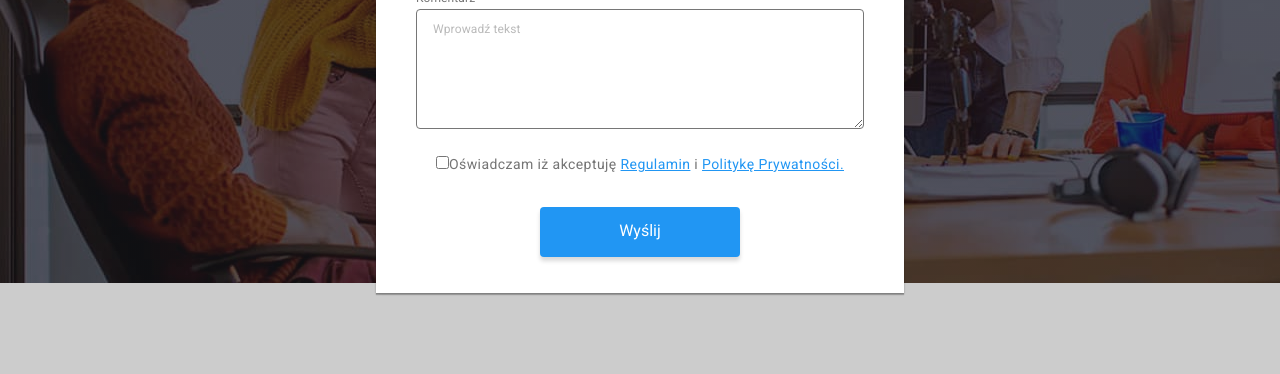
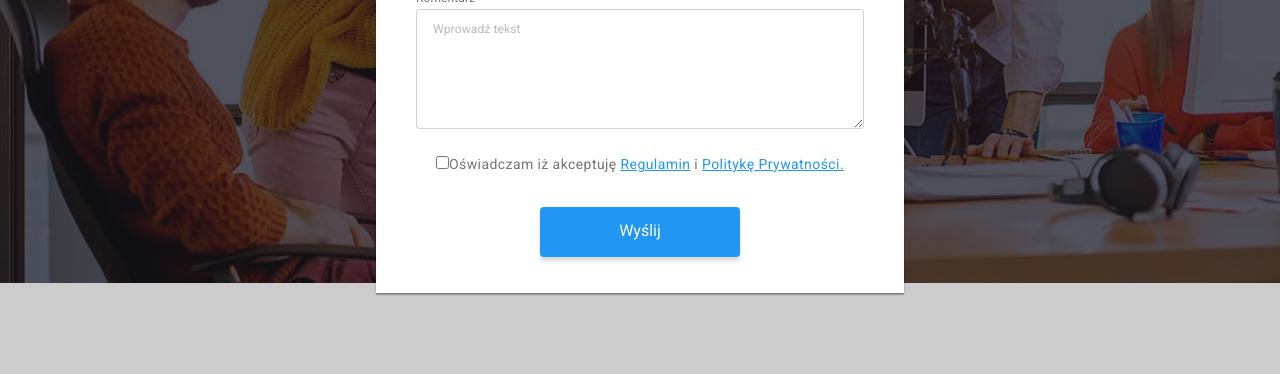
Before and after one commit to bartek1190/goit-markup-hw-06, a plain HTML site: page index.html in a window 1280 px wide. Both pictures are taken after a click on the button "Zamów usługe". Shown: the part 398-772 px from the top of the page. Drawn offline with nearby package versions, Linux system fonts and the light colour scheme; files whose address does not match are found by name.

Commit message:
textarea

```diff
--- a/css/style.css
+++ b/css/style.css
@@ -674,6 +674,7 @@ img {
   height: 120px;
   width: 448px;
   border-radius: 4px;
+  border: 1px solid rgba(33, 33, 33, 0.2);
   outline: none;
   padding: 12px 16px;
   font-family: Roboto;
@@ -682,6 +683,11 @@ img {
   line-height: 1.17em;
   letter-spacing: 0.01em;
   text-align: left;
+  transition-duration: 250ms;
+  transition-timing-function: cubic-bezier(0.4, 0, 0.2, 1);
+}
+.form-textarea:focus {
+  border-color: var(--general-blue-color);
 }
 textarea::placeholder {
   color: rgba(117, 117, 117, 0.5);
```
